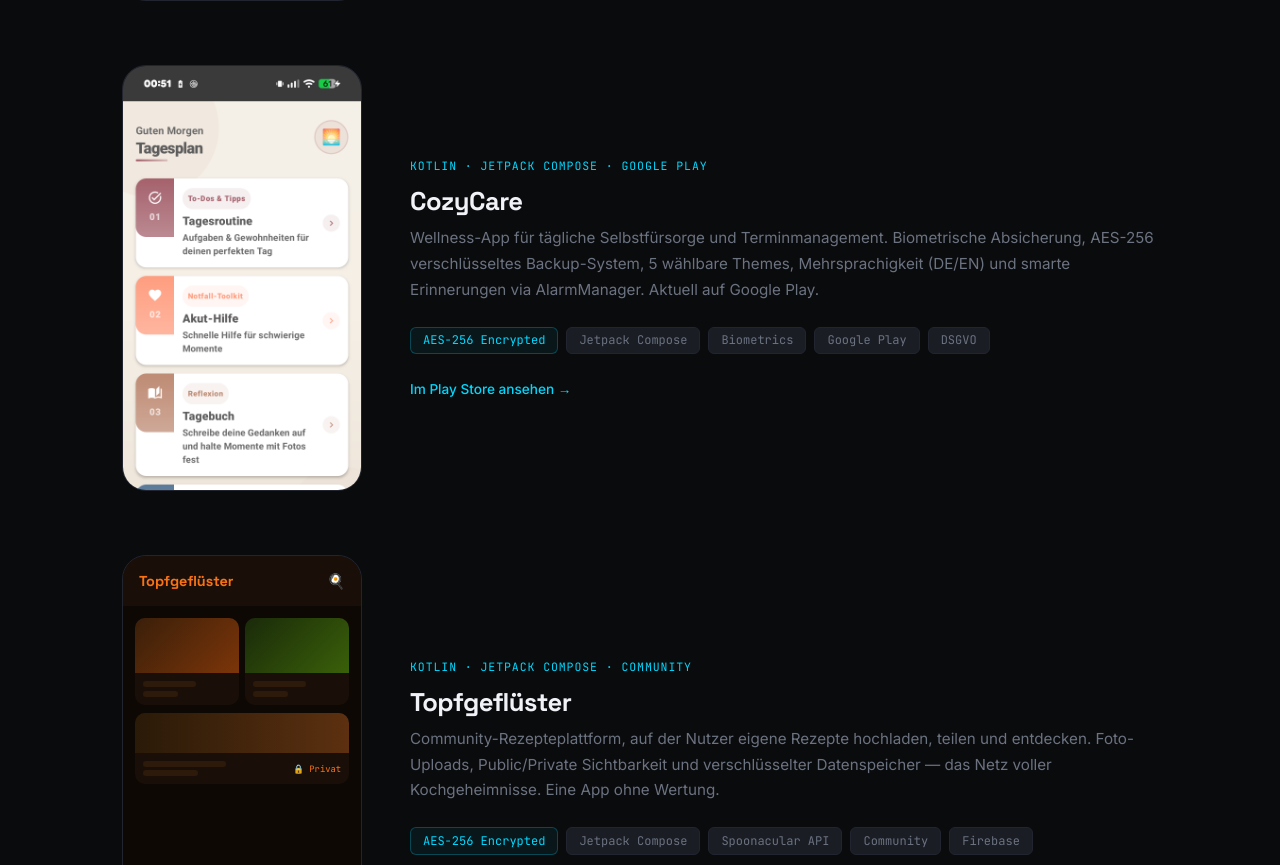
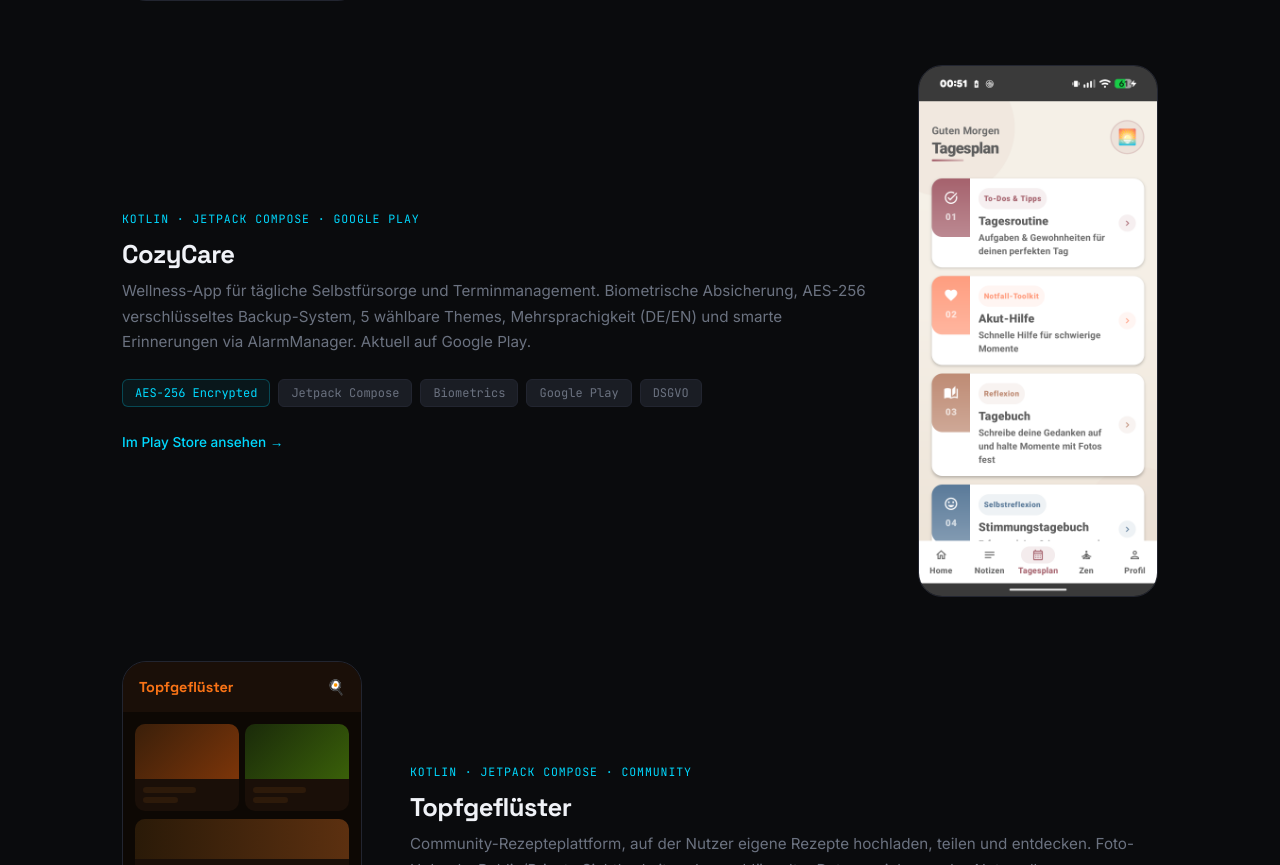
Before and after one commit to Aurelio-Syntax/cozycare-website, a plain HTML site: page index.html in a window 1280 px wide. Shown: the part 2460-3325 px from the top of the page. Drawn offline with Linux system fonts and the light colour scheme.

Commit message:
Update index.html

```diff
--- a/index.html
+++ b/index.html
@@ -182,7 +182,6 @@
 </head>
 <body>
 
-<!-- NAV -->
 <nav>
   <div class="nav-logo">AppsCanFly<span>.</span>dev</div>
   <div class="nav-links">
@@ -193,7 +192,6 @@
   <a href="#contact" class="nav-cta">Kontakt</a>
 </nav>
 
-<!-- HERO -->
 <div class="hero-wrapper">
   <div class="hero">
     <div class="hero-left">
@@ -243,7 +241,6 @@
   </div>
 </div>
 
-<!-- STATS -->
 <div class="stats-bar">
   <div class="stat-item"><div class="stat-num c">1</div><div class="stat-label">Veröffentlichte Apps</div></div>
   <div class="stat-item"><div class="stat-num c">256</div><div class="stat-label">Bit Verschlüsselung</div></div>
@@ -251,7 +248,6 @@
   <div class="stat-item"><div class="stat-num c">0</div><div class="stat-label">Werbeanzeigen</div></div>
 </div>
 
-<!-- SECURITY -->
 <div class="security-section" id="security">
   <div class="security-inner">
     <div class="section-tag">// Security by Design</div>
@@ -282,7 +278,6 @@
   </div>
 </div>
 
-<!-- APPS -->
 <section id="apps">
   <div class="section-tag">// Meine Apps</div>
   <h2>Gebaut mit Leidenschaft,<br>geliefert mit Qualität.</h2>
@@ -290,7 +285,6 @@
 
   <div class="apps-grid">
 
-    <!-- SpecialMinds -->
     <div class="app-card">
       <div class="app-mockup" style="padding: 0; background: transparent; aspect-ratio: auto;">
         <img src="image.png" alt="SpecialMinds App Screenshot" style="width: 100%; height: auto; display: block;">
@@ -309,11 +303,10 @@
       </div>
     </div>
 
-    <!-- CozyCare -->
-    <div class="app-card">
-      <div class="app-mockup">
+    <div class="app-card reverse">
+      <div class="app-mockup" style="padding: 0; background: transparent; aspect-ratio: auto;">
         <img src="cozycare.png" alt="CozyCare App Screenshot" style="width: 100%; height: auto; display: block;">
-        </div>
+      </div>
       <div class="app-card-text">
         <div class="app-type">Kotlin · Jetpack Compose · Google Play</div>
         <h3>CozyCare</h3>
@@ -325,12 +318,10 @@
           <span class="tag">Google Play</span>
           <span class="tag">DSGVO</span>
         </div>
-        <!-- Play Store Link hier eintragen -->
         <a href="https://play.google.com/store/apps/details?id=com.appscanfly.cozycare" target="_blank" rel="noopener" class="app-link">Im Play Store ansehen →</a>
       </div>
     </div>
 
-    <!-- Topfgeflüster -->
     <div class="app-card">
       <div class="app-mockup">
         <div class="rz-header">
@@ -389,16 +380,10 @@
   </div>
 </section>
 
-<!-- ABOUT -->
 <div class="about-section-bg" id="about">
   <section>
     <div class="about-grid">
       <div class="about-photo">
-        <!--
-          FOTO EINFÜGEN:
-          Ersetze diesen Block durch:
-          <img src="foto.jpg" alt="Aurelio" style="width:100%;height:100%;object-fit:cover;border-radius:20px">
-        -->
         <div class="about-photo-icon">👤</div>
         <div class="about-photo-hint">Dein Foto hier einfügen<br>→ img src="dein-foto.jpg"</div>
       </div>
@@ -431,7 +416,6 @@
   </section>
 </div>
 
-<!-- CONTACT -->
 <div class="contact-section" id="contact">
   <div class="contact-inner">
     <div class="contact-left">
@@ -440,9 +424,7 @@
       <p>Projektanfrage, Zusammenarbeit oder einfach Hallo sagen.</p>
     </div>
     <div class="contact-links">
-      <!-- E-Mail hier anpassen -->
       <a href="mailto:deine@email.de" class="contact-btn primary">✉️ E-Mail schreiben</a>
-      <!-- GitHub-Link hier anpassen -->
       <a href="https://github.com/Aurelio-Syntax" target="_blank" rel="noopener" class="contact-btn secondary">⌥ GitHub ansehen</a>
     </div>
   </div>
```
